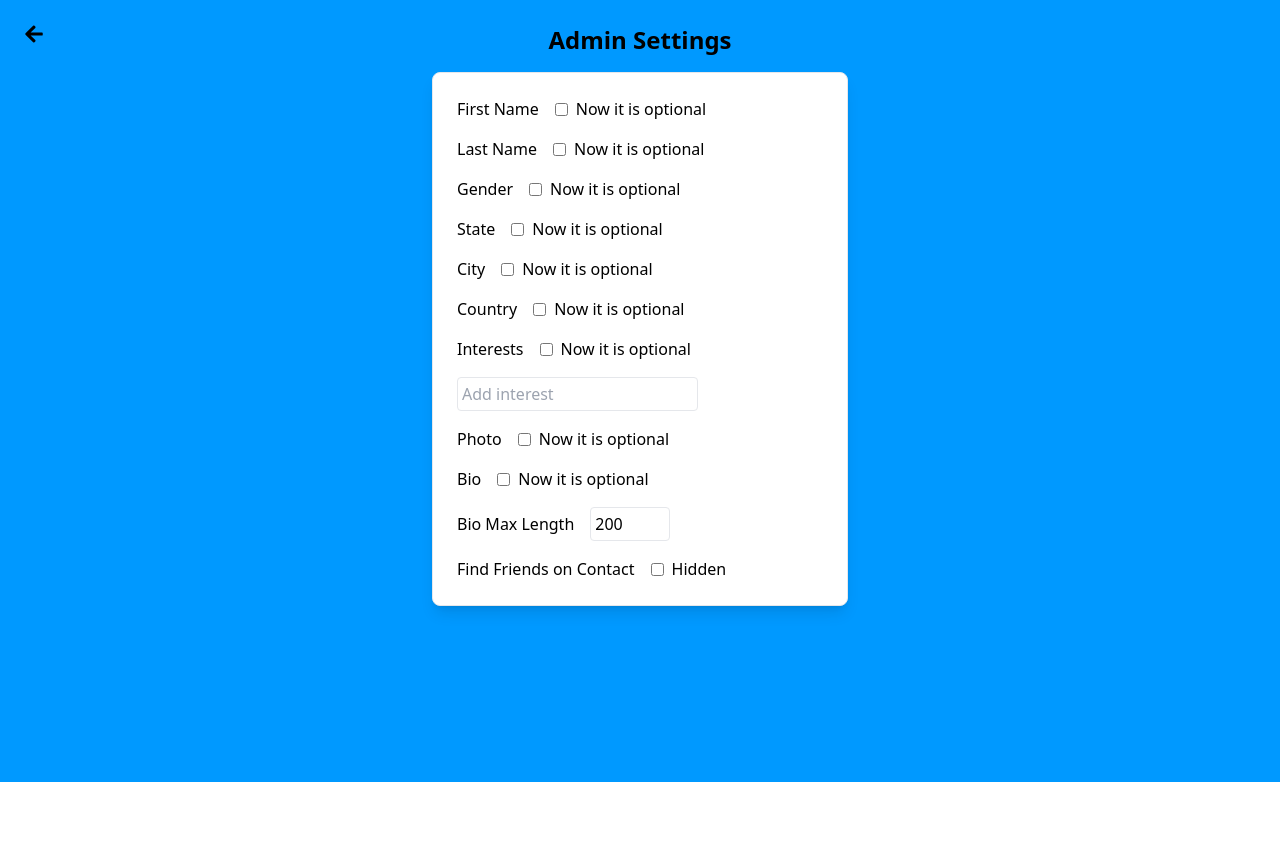
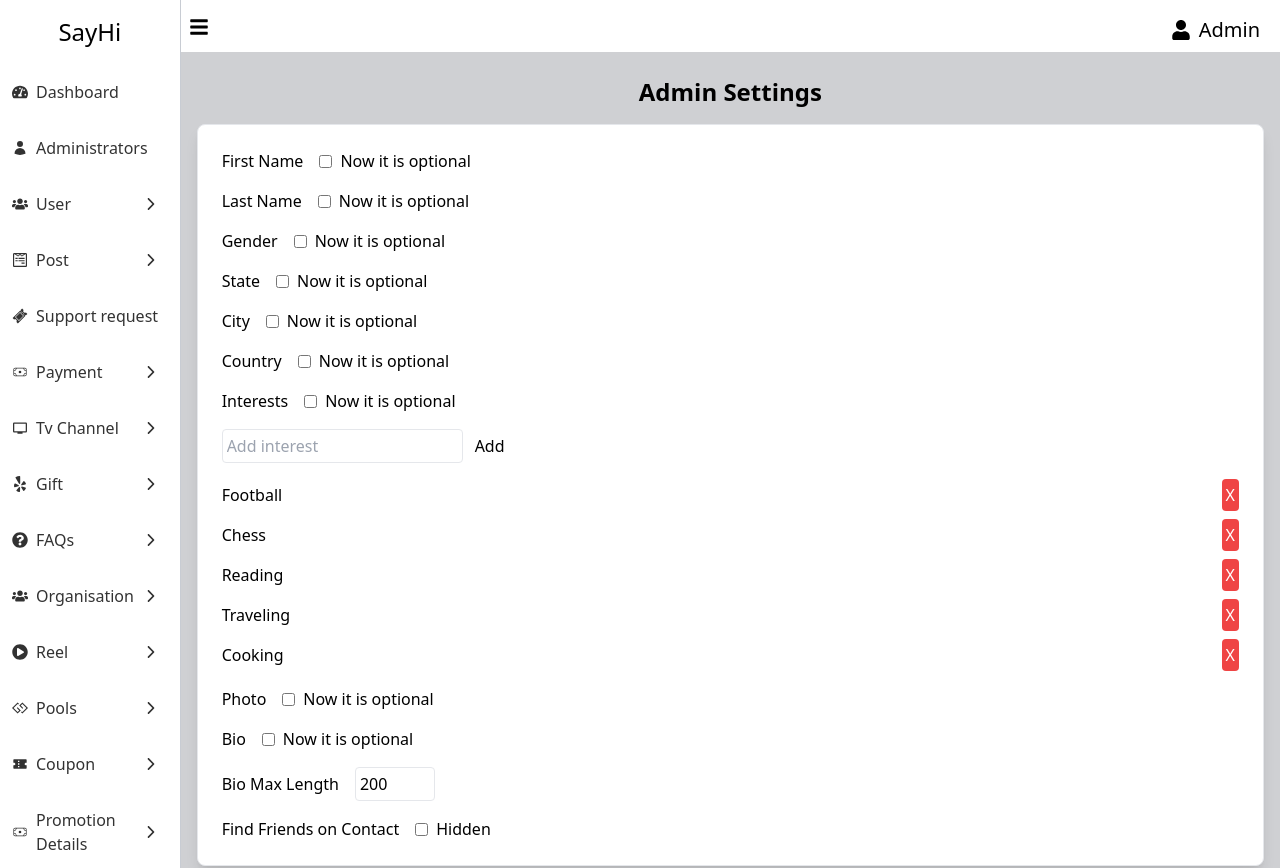
Before and after one commit to Husein8/Dashboard, a React (Vite) app: page /adminSettings in a window 1280 px wide. Shown: the top 868 px of the page. Before the commit the page ends 800 px from the top, so only its background shows below. Built offline with nearby package versions, Linux system fonts and the light colour scheme.

Commit message:
routing enhanced, sidebar always displayed, interests can be added/removed

```diff
--- a/src/App.jsx
+++ b/src/App.jsx
@@ -1,47 +1,30 @@
-import { BrowserRouter, Route, Routes } from "react-router-dom";
+import React, { useState } from "react";
+import { BrowserRouter as Router, Route, Routes } from "react-router-dom";
+import Login from "./components/Login";
 import Dashboard from "./components/Dashboard";
-import Login from "./components/Login";
-import { useState } from "react";
-import OnboardSettings from "./components/OnboardSettings";
+import OnboardSettings from "./Pages/OnboardSettings";
 import AdminSettings from "./Pages/AdminSettings";
 import ContactInfo from "./Pages/ContactInfo";
 import { AdminSettingsProvider } from "./context/AdminSettingsContext";
+import MainLayout from "./components/MainLayout";
 
 const App = () => {
   const [login, setLogin] = useState(true);
+
   return (
-    <>
-      <AdminSettingsProvider>
-        <BrowserRouter>
-          <Routes>
-            <Route
-              index
-              element={<Login login={login} setLogin={setLogin} />}
-            />
-
-            <Route
-              path="/dashboard"
-              element={<Dashboard login={login} setLogin={setLogin} />}
-            />
-
-            <Route
-              path="/dashboard/settings"
-              element={<OnboardSettings login={login} setLogin={setLogin} />}
-            />
-
-            <Route
-              path="/adminSettings"
-              element={<AdminSettings login={login} setLogin={setLogin} />}
-            />
-
-            <Route
-              path="/contactInfo"
-              element={<ContactInfo login={login} setLogin={setLogin} />}
-            />
-          </Routes>
-        </BrowserRouter>
-      </AdminSettingsProvider>
-    </>
+    <AdminSettingsProvider>
+      <Router>
+        <Routes>
+          <Route index element={<Login login={login} setLogin={setLogin} />} />
+          <Route element={<MainLayout login={login} setLogin={setLogin} />}>
+            <Route path="/dashboard" element={<Dashboard />} />
+            <Route path="/dashboard/settings" element={<OnboardSettings />} />
+            <Route path="/adminSettings" element={<AdminSettings />} />
+            <Route path="/contactInfo" element={<ContactInfo />} />
+          </Route>
+        </Routes>
+      </Router>
+    </AdminSettingsProvider>
   );
 };
 
--- a/src/Pages/AdminSettings.jsx
+++ b/src/Pages/AdminSettings.jsx
@@ -33,17 +33,11 @@ const AdminSettings = () => {
   };
 
   return (
-    <div className="p-4 bg-adminSettings lg:pb-44 md:pt-6">
-      <button
-        onClick={() => navigate(-1)}
-        className="text-xl px-2 absolute top-6 rounded-full hover:bg-gray-200 transition duration-300"
-      >
-        <FaArrowLeft />
-      </button>
+    <div className="p-4 lg:pb-9 md:pt-6">
       <div className="flex flex-row items-center justify-evenly gap-2 pb-4">
         <h1 className="text-2xl font-bold">Admin Settings</h1>
       </div>
-      <div className="p-6 bg-white border rounded-lg shadow-lg space-y-4 sm:w-3/4 lg:w-1/2 xl:w-1/3 mx-auto">
+      <div className="p-6 bg-white border rounded-lg shadow-lg space-y-4 mx-auto">
         <div className="flex items-center">
           <label className="mr-4">First Name</label>
           <input
@@ -145,7 +139,7 @@ const AdminSettings = () => {
           />
           <button
             onClick={handleAddInterest}
-            className="p-1 bg-blue-500 text-white rounded"
+            className="p-1 bg-blue-500 text-black rounded"
           >
             Add
           </button>
@@ -159,7 +153,7 @@ const AdminSettings = () => {
                   onClick={() => handleRemoveInterest(interest)}
                   className="p-1 bg-red-500 text-white rounded"
                 >
-                  Remove
+                  X
                 </button>
               </div>
             ))}
--- a/src/components/Charts.jsx
+++ b/src/components/Charts.jsx
@@ -13,6 +13,7 @@ import {
   Title,
   Tooltip,
   Legend,
+  Filler,
 } from "chart.js";
 
 ChartJS.register(
@@ -24,7 +25,8 @@ ChartJS.register(
   ArcElement,
   Title,
   Tooltip,
-  Legend
+  Legend,
+  Filler
 );
 
 const generateChartData = (label, data, backgroundColor) => ({
--- a/src/components/Dashboard.jsx
+++ b/src/components/Dashboard.jsx
@@ -1,53 +1,16 @@
-import Sidebar from "./Sidebar";
-import MainContent from "./MainContent";
-import { useEffect, useState } from "react";
-import HeaderSidebarAdmin from "./HeaderSidebarAdmin";
+import React from "react";
+import IconsData from "./IconsData";
+import Charts from "./Charts";
+import TableUsersData from "./TableUsersData";
+import Footer from "./Footer";
 
-function Dashboard({ login, setLogin }) {
-  const [sidebarOpen, setSidebarOpen] = useState(false);
-
-  const toggleSidebar = () => {
-    setSidebarOpen((sidebarOpen) => !sidebarOpen);
-  };
-
-  useEffect(() => {
-    const handleResize = () => {
-      if (window.innerWidth >= 760) {
-        setSidebarOpen(true);
-      } else {
-        setSidebarOpen(false);
-      }
-    };
-
-    handleResize();
-
-    window.addEventListener("resize", handleResize);
-    return () => window.removeEventListener("resize", handleResize);
-  }, []);
-
+function Dashboard() {
   return (
-    <div className="flex">
-      <div className="w-1/10 bg-opacity-20 bg-white">
-        {login ? (
-          <Sidebar
-            sidebarOpen={sidebarOpen}
-            toggleSidebar={toggleSidebar}
-            setSidebarOpen={setSidebarOpen}
-            login={login}
-          />
-        ) : (
-          ""
-        )}
-      </div>
-      <div className="w-full bg-gray-900 bg-opacity-20">
-        <HeaderSidebarAdmin toggleSidebar={toggleSidebar} login={login} />
-        <MainContent
-          sidebarOpen={sidebarOpen}
-          toggleSidebar={toggleSidebar}
-          login={login}
-          setLogin={setLogin}
-        />
-      </div>
+    <div>
+      <IconsData />
+      <Charts />
+      <TableUsersData />
+      <Footer />
     </div>
   );
 }
--- a/src/components/DashboardData.jsx
+++ /dev/null
@@ -1,26 +0,0 @@
-import React, { useState } from "react";
-
-import TableUsersData from "./TableUsersData";
-import "chart.js/auto";
-import IconsData from "./IconsData";
-import Charts from "./Charts";
-import Footer from "./Footer";
-
-function DashboardData({ login }) {
-  return (
-    <div className="w-full bg-bgMainContent">
-      {login ? (
-        <>
-          <IconsData />
-          <Charts />
-          <TableUsersData />
-          <Footer />
-        </>
-      ) : (
-        ""
-      )}
-    </div>
-  );
-}
-
-export default DashboardData;
--- a/src/components/MainContent.jsx
+++ /dev/null
@@ -1,12 +0,0 @@
-import React from "react";
-import DashboardData from "./DashboardData";
-
-const MainContent = ({ login }) => {
-  return (
-    <div className="">
-      <DashboardData login={login} />
-    </div>
-  );
-};
-
-export default MainContent;
--- /dev/null
+++ b/src/components/MainLayout.jsx
@@ -0,0 +1,52 @@
+import React, { useEffect, useState } from "react";
+import { Outlet } from "react-router-dom";
+import Sidebar from "./Sidebar";
+import HeaderSidebarAdmin from "./HeaderSidebarAdmin";
+
+const MainLayout = ({ login, setLogin }) => {
+  const [sidebarOpen, setSidebarOpen] = useState(false);
+
+  const toggleSidebar = () => {
+    setSidebarOpen((prevSidebarOpen) => !prevSidebarOpen);
+  };
+
+  useEffect(() => {
+    const handleResize = () => {
+      if (window.innerWidth >= 760) {
+        setSidebarOpen(true);
+      } else {
+        setSidebarOpen(false);
+      }
+    };
+
+    handleResize();
+
+    window.addEventListener("resize", handleResize);
+    return () => window.removeEventListener("resize", handleResize);
+  }, []);
+
+  return (
+    <div className="flex">
+      <div className="w-1/10 bg-opacity-20 bg-white">
+        {login ? (
+          <Sidebar
+            sidebarOpen={sidebarOpen}
+            toggleSidebar={toggleSidebar}
+            setSidebarOpen={setSidebarOpen}
+            login={login}
+          />
+        ) : (
+          ""
+        )}
+      </div>
+      <div className="w-full bg-gray-900 bg-opacity-20">
+        <HeaderSidebarAdmin toggleSidebar={toggleSidebar} login={login} />
+        <div className="w-full bg-bgMainContent">
+          <Outlet />
+        </div>
+      </div>
+    </div>
+  );
+};
+
+export default MainLayout;
--- a/src/components/Sidebar.jsx
+++ b/src/components/Sidebar.jsx
@@ -21,7 +21,7 @@ import { HiUser } from "react-icons/hi2";
 import { VscListUnordered } from "react-icons/vsc";
 import { BiSolidCoupon } from "react-icons/bi";
 import { GiTicket } from "react-icons/gi";
-import { IoMdTv, IoIosPlay } from "react-icons/io";
+import { IoMdTv, IoIosPlay, IoIosArrowForward } from "react-icons/io";
 import { MdKeyboardArrowLeft } from "react-icons/md";
 import { CiMoneyBill } from "react-icons/ci";
 import { IoIosArrowDown } from "react-icons/io";
@@ -32,6 +32,7 @@ const sectionsData = [
     title: "Dashboard",
     showContent: false,
     showArrows: false,
+    path: "/dashboard",
   },
   {
     icon: <HiUser />,
@@ -445,7 +446,8 @@ function Sidebar({ sidebarOpen }) {
             <div>
               {sections.map((section, sectionIndex) => (
                 <div key={sectionIndex} className="gap-1 py-4">
-                  <div
+                  <Link
+                    to={section.path || "#"}
                     className="flex items-center justify-between opacity-80 hover:opacity-100 hover:font-medium cursor-pointer"
                     onClick={() => toggleSection(sectionIndex)}
                   >
@@ -462,11 +464,11 @@ function Sidebar({ sidebarOpen }) {
                         {section.showContent ? (
                           <IoIosArrowDown className="mr-5 text-lg" />
                         ) : (
-                          <MdKeyboardArrowLeft className="mr-5 text-lg" />
+                          <IoIosArrowForward className="mr-5 text-lg" />
                         )}
                       </div>
                     )}
-                  </div>
+                  </Link>
                   {section.showContent && section.items ? (
                     <ul
                       className={`pl-2 pt-2 ml-2 ${
--- a/src/context/AdminSettingsContext.jsx
+++ b/src/context/AdminSettingsContext.jsx
@@ -17,6 +17,7 @@ const defaultSettings = {
   isBioRequired: false,
   bioMaxLength: 200,
   isFindFriendsVisible: false,
+  interestsList: ["Football", "Chess", "Reading", "Traveling", "Cooking"],
 };
 
 export const AdminSettingsProvider = ({ children }) => {
@@ -43,9 +44,31 @@ export const AdminSettingsProvider = ({ children }) => {
     }));
   };
 
+  const addInterest = (interest) => {
+    setSettings((prevSettings) => ({
+      ...prevSettings,
+      interestsList: [...prevSettings.interestsList, interest],
+    }));
+  };
+
+  const removeInterest = (interest) => {
+    setSettings((prevSettings) => ({
+      ...prevSettings,
+      interestsList: prevSettings.interestsList.filter(
+        (item) => item !== interest
+      ),
+    }));
+  };
+
   return (
     <AdminSettingsContext.Provider
-      value={{ settings, toggleSetting, setBioMaxLength }}
+      value={{
+        settings,
+        toggleSetting,
+        setBioMaxLength,
+        addInterest,
+        removeInterest,
+      }}
     >
       {children}
     </AdminSettingsContext.Provider>
```
Also changed, not shown: src/Pages/OnboardSettings.jsx (renamed from src/components/OnboardSettings.jsx).
